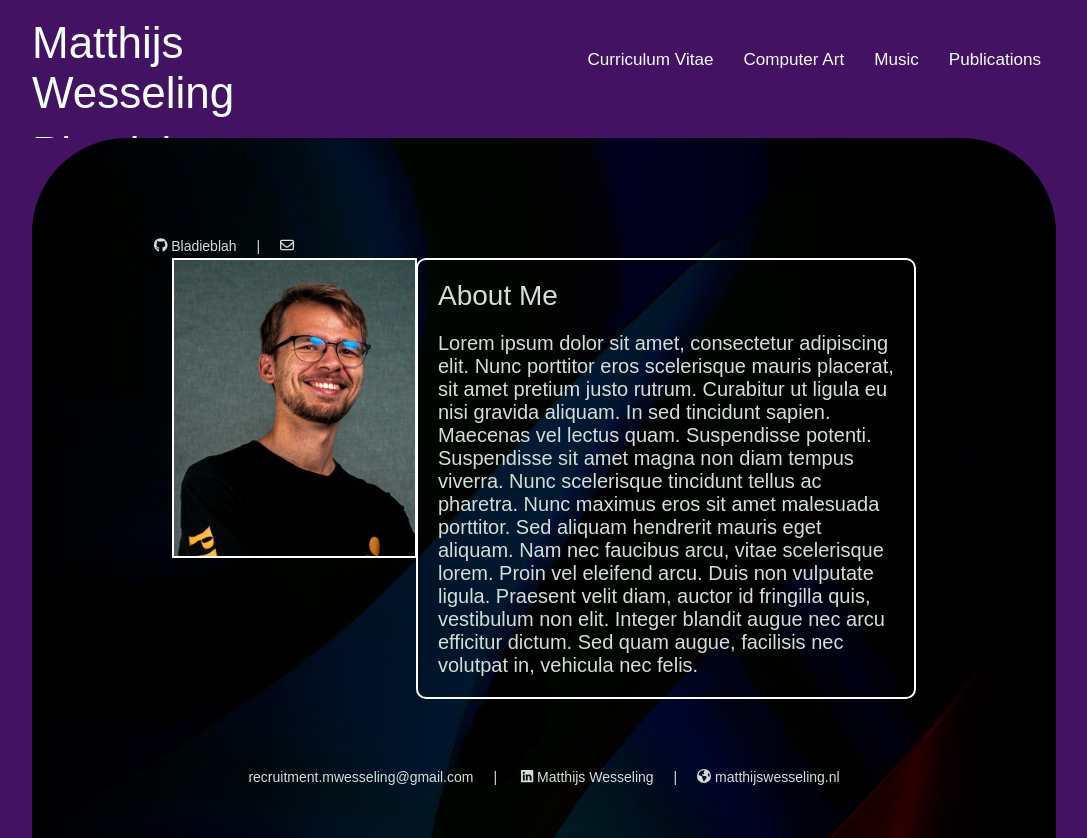
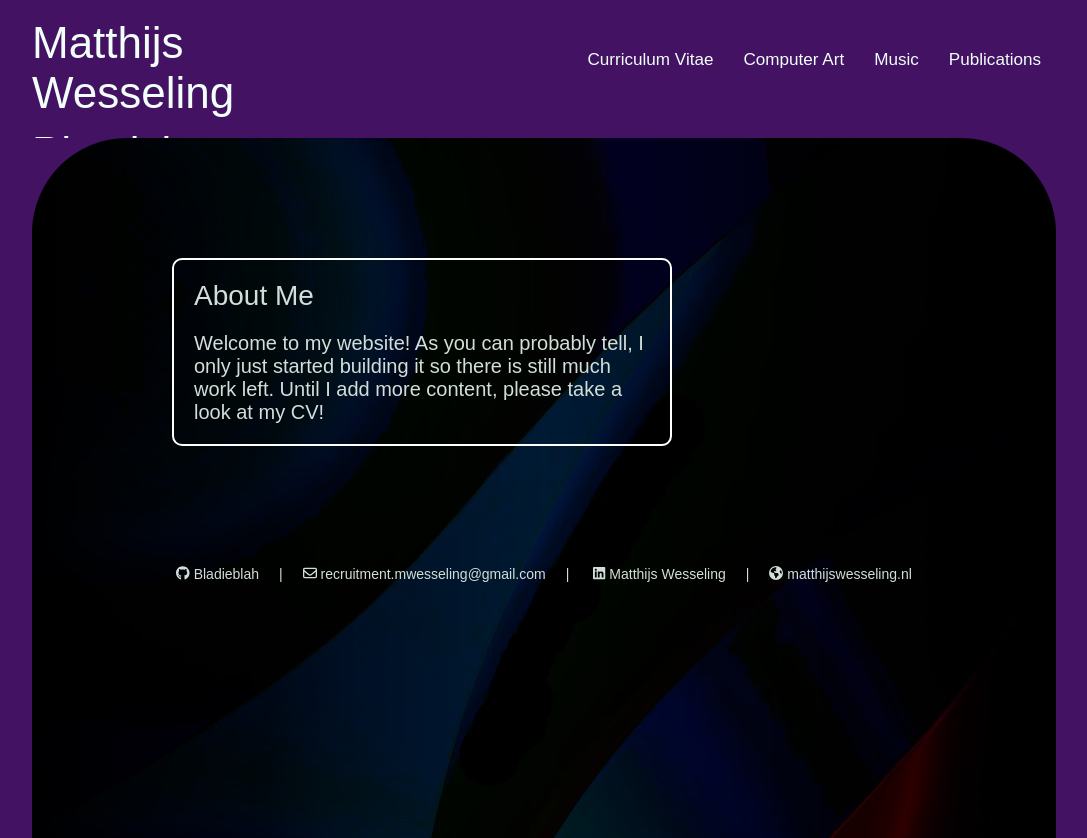
Before and after one commit to Bladieblah/Bladieblah.github.io, a Next.js app: page / in a window 1280 px wide. Shown: the whole page, without its empty margins (96-1183 px from the left). Built offline with nearby package versions, Linux system fonts and the light colour scheme; a web font is replaced by a local one.

Commit message:
Cleanup, add text to homepage

```diff
--- a/src/pages/index.module.css
+++ b/src/pages/index.module.css
@@ -13,12 +13,3 @@
   border: 2px solid white;
   z-index: 1;
 }
-
-.footer {
-  display: flex;
-  flex: 1;
-  padding: 2rem 0;
-  border-top: 1px solid #eaeaea;
-  justify-content: center;
-  align-items: center;
-}
--- a/src/pages/index.tsx
+++ b/src/pages/index.tsx
@@ -4,12 +4,12 @@ import styles from './index.module.css'
 export default function Home() {
   return (
     <>
-      <div className={styles.imageWrapper}>
+      {/* <div className={styles.imageWrapper}>
         <img className={styles.image} src='/me.jpg' alt='idk'/>
-      </div>
+      </div> */}
 
       <div style={{
-        float: 'right',
+        // float: 'right',
         border: '2px solid white',
         borderRadius: '10px',
         margin: '70px',
@@ -24,11 +24,7 @@ export default function Home() {
           margin: '20px',
           fontSize: '20px',
         }}>
-          Lorem ipsum dolor sit amet, consectetur adipiscing elit. Nunc porttitor eros scelerisque mauris placerat, sit amet pretium justo rutrum. Curabitur ut ligula eu nisi gravida aliquam. In sed tincidunt sapien. Maecenas vel lectus quam. Suspendisse potenti. Suspendisse sit amet magna non diam tempus viverra. Nunc scelerisque tincidunt tellus ac pharetra.
-
-          Nunc maximus eros sit amet malesuada porttitor. Sed aliquam hendrerit mauris eget aliquam. Nam nec faucibus arcu, vitae scelerisque lorem. Proin vel eleifend arcu. Duis non vulputate ligula. Praesent velit diam, auctor id fringilla quis, vestibulum non elit. Integer blandit augue nec arcu efficitur dictum. Sed quam augue, facilisis nec volutpat in, vehicula nec felis.
-
-
+          Welcome to my website! As you can probably tell, I only just started building it so there is still much work left. Until I add more content, please take a look at my CV!
         </p>
       </div>
     </>
```
